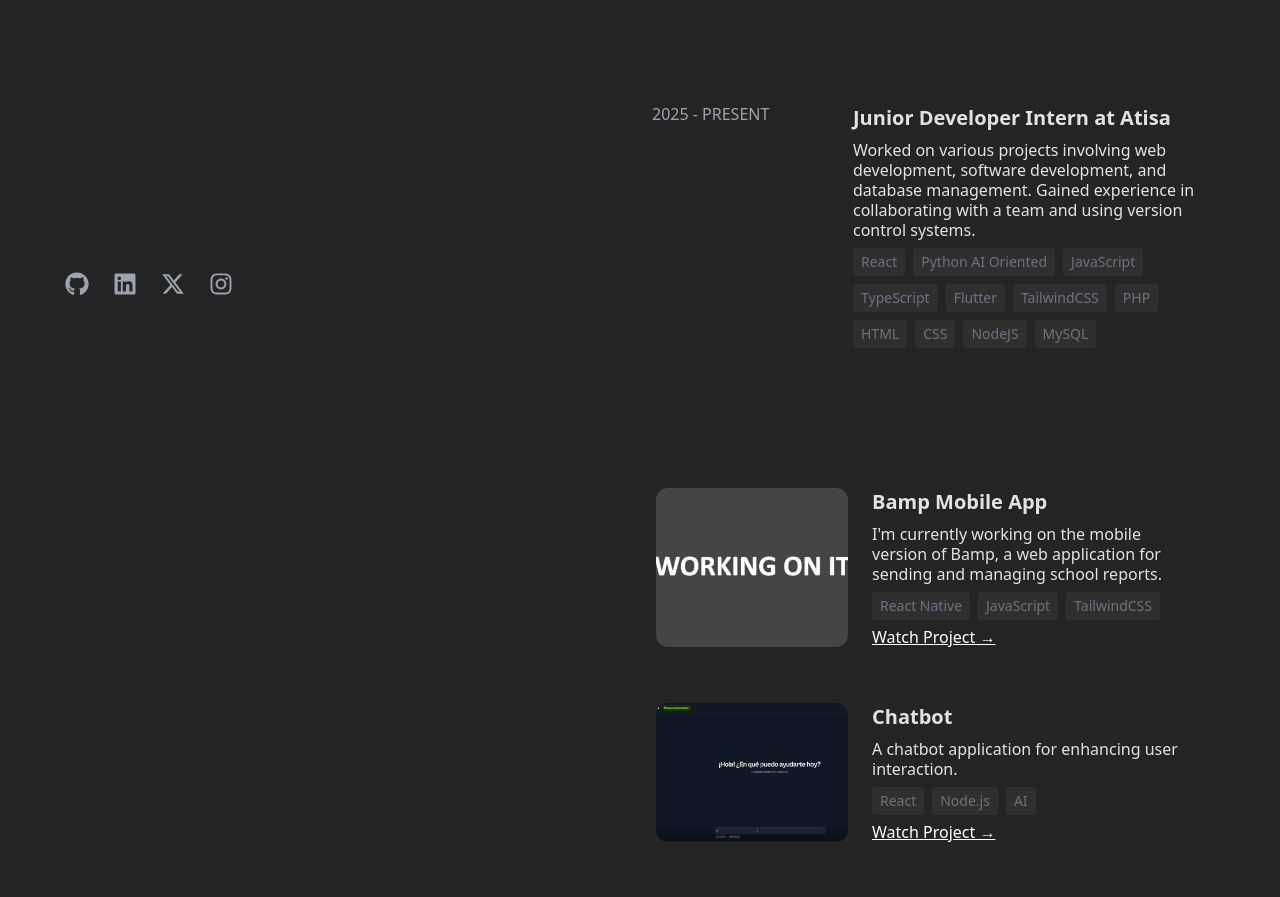
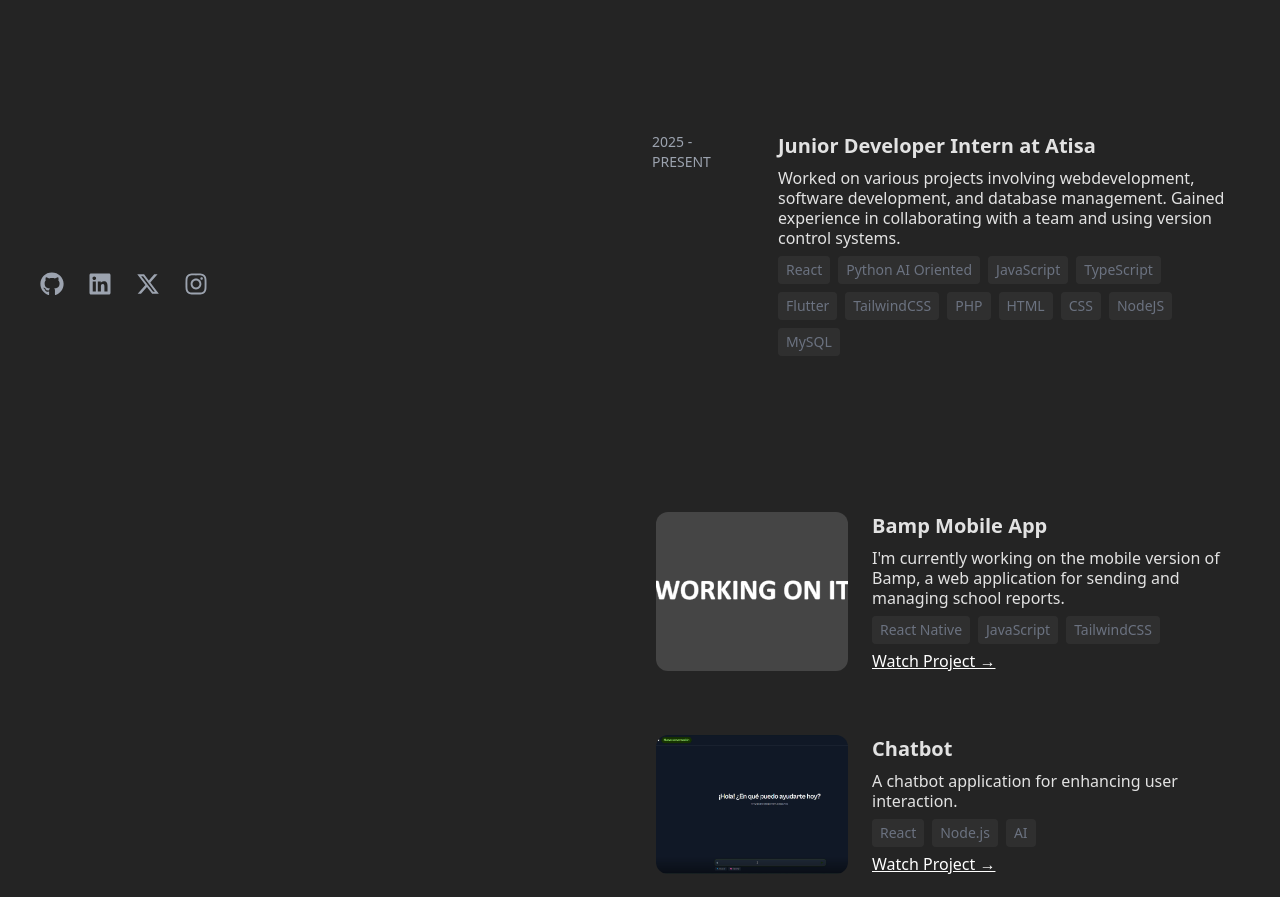
Before and after one commit to YoussefAKQ/YoussefAKQ.github.io, a React (Vite) app: page / in a window 1280 px wide. Shown: the part 420-1317 px from the top of the page. Built offline with nearby package versions, Linux system fonts and the light colour scheme.

Commit message:
Mejoras generales

```diff
--- a/src/App.css
+++ b/src/App.css
@@ -1,5 +1,5 @@
 #root {
-  max-width: 1150px;
+  max-width: 1200px;
   margin: 0 auto;
 }
 
--- a/src/App.jsx
+++ b/src/App.jsx
@@ -97,7 +97,7 @@ function App() {
           </div>
         </div>
         <div className="w-1/2 max-w-[600px]">
-          <section id='about' className='space-y-5 text-gray-400 text-1xl'>
+          <section id='about' className='space-y-6 text-gray-400 text-1xl'>
             <p>I'm 20 years old and a <span className='text-white'>software development student</span>. Currently, I'm in my second year of an advanced degree in Application Development in Madrid, Spain.</p>
             <p>In my first year, I studied <span className='text-white'>SQL with MySQL, Java in Eclipse, Python in IDLE, Linux with VirtualBox, HTML, CSS, XML, and gained exposure to Oracle DB</span>, among other topics. In my second year, I’ve studied <span className='text-white'>Visual Basic .NET, Java in Android Studio, Data Access with Java, Odoo on AWS, Python, video game development with libGDX in Java</span>, and much more.</p>
             <p>Additionally, I’ve self-studied <span className='text-white'>JavaScript, React Native, Tailwind, Git, and Next.js</span> to further expand my skill set.</p>
--- a/src/components/Experience.jsx
+++ b/src/components/Experience.jsx
@@ -5,14 +5,14 @@ const Experience = () => {
     {
       date: "2025 - PRESENT",
       title: "Junior Developer Intern at Atisa",
-      description: "Worked on various projects involving web development, software development, and database management. Gained experience in collaborating with a team and using version control systems.",
+      description: "Worked on various projects involving webdevelopment, software development, and database management. Gained experience in collaborating with a team and using version control systems.",
       skills: ["React", "Python AI Oriented", "JavaScript", "TypeScript", "Flutter", "TailwindCSS", "PHP", "HTML", "CSS", "NodeJS", "MySQL"]
     }
   ];
 
   return (
-    <section id='experience' className='space-y-4 mt-28'>
-      <div className='flex flex-col gap-4 space-y-4'>
+    <section id='experience' className='space-y-6 mt-32'>
+      <div className='flex flex-col gap-5 space-y-6'>
         {experiences.map((experience, index) => (
           <ExperienceItem key={index} {...experience} />
         ))}
--- a/src/components/ExperienceItem.jsx
+++ b/src/components/ExperienceItem.jsx
@@ -1,8 +1,8 @@
 const ExperienceItem = ({ date, title, description, skills }) => {
   return (
-    <div className='flex flex-row gap-3 justify-between hover:bg-white/10 p-3 rounded-lg transition duration-125 ease-in-out'>
-      <p className='text-gray-400'>{date}</p>
-      <div className='max-w-[350px] space-y-2'>
+    <div className='flex flex-row gap-6 hover:bg-white/10 p-3 rounded-lg transition duration-125 ease-in-out'>
+      <p className='text-gray-400 text-sm'>{date}</p>
+      <div className='max-w-[450px] space-y-2'>
         <p className='text-xl font-bold'>{title}</p>
         <p>{description}</p>
         <div className='flex flex-wrap gap-2 mt-2'>
--- a/src/components/Projects.jsx
+++ b/src/components/Projects.jsx
@@ -34,8 +34,8 @@ const Projects = () => {
   ];
 
   return (
-    <section id='projects' className='space-y-8 mt-28'>
-      <div className='grid grid-cols-1 gap-6'>
+    <section id='projects' className='space-y-10 mt-32'>
+      <div className='grid grid-cols-1 gap-8'>
         {projects.map((project, index) => (
           <ProjectItem key={index} {...project} />
         ))}
```
